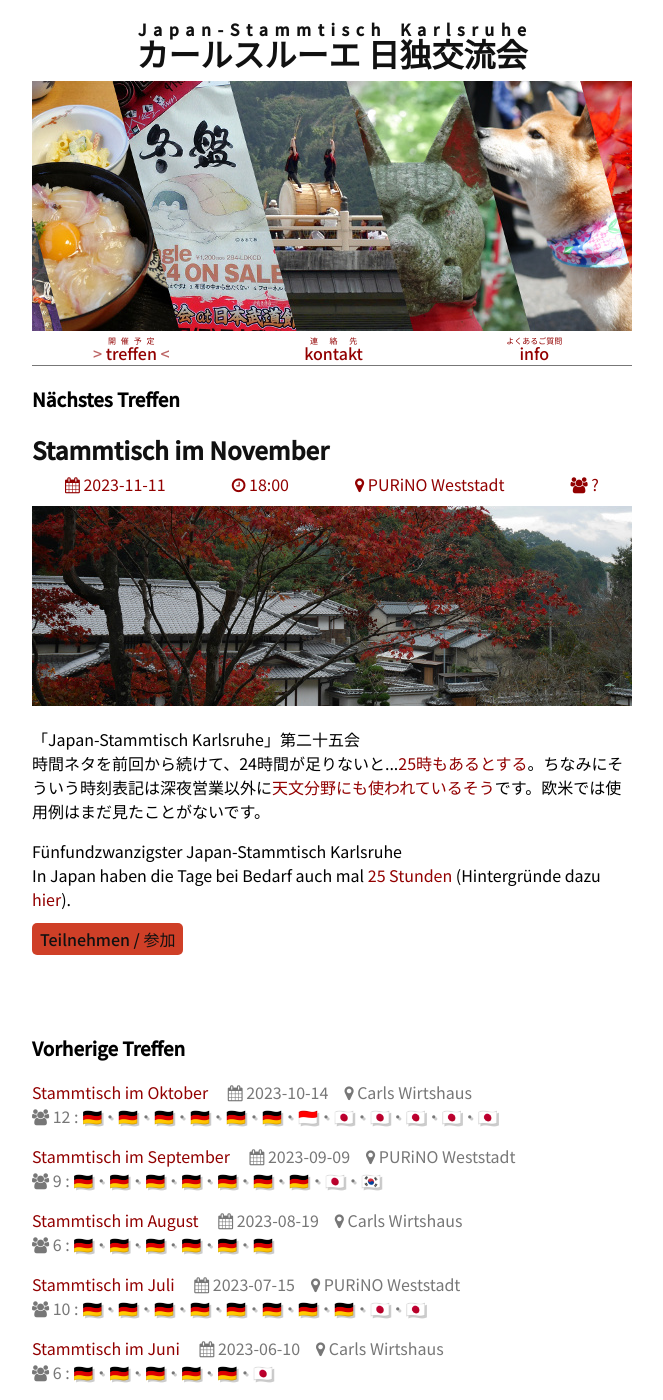
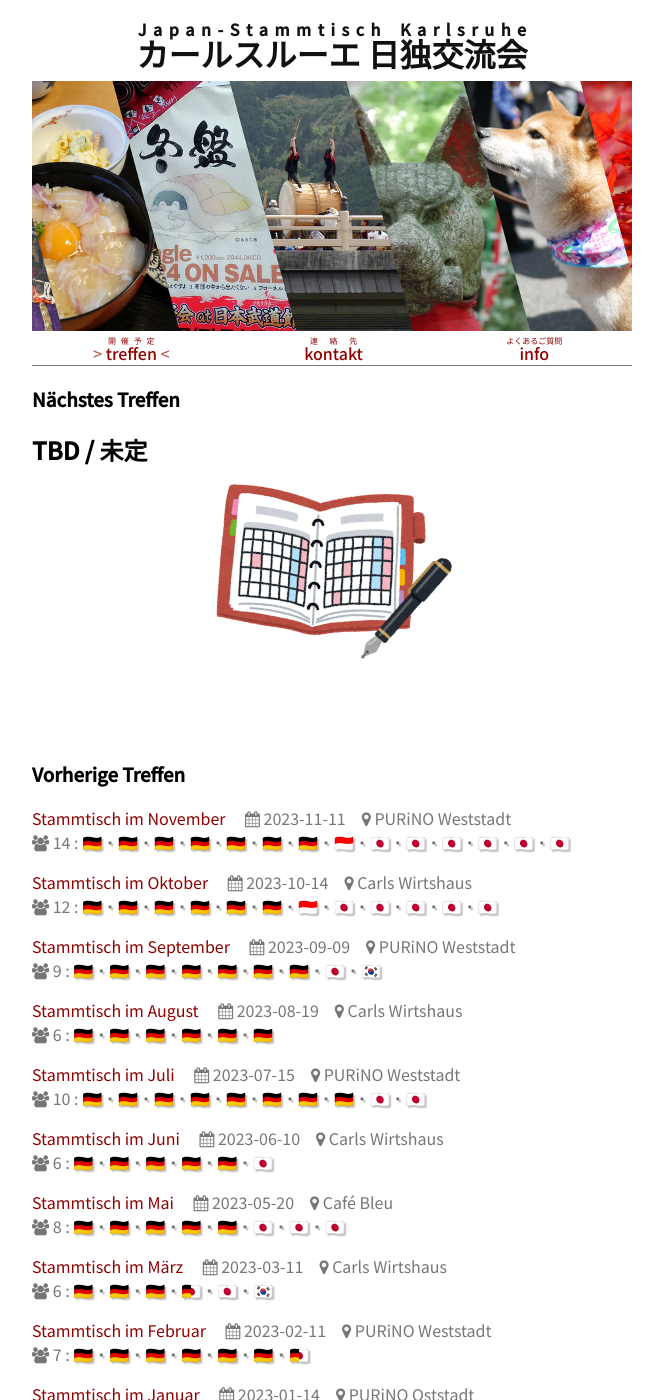
Before and after one commit to tcsch/japanstammtisch.github.io, a Jekyll site: the page built from treffen.md, in a window 1280 px wide and 1400 px high. Shown: the whole window, without its empty margins (308-971 px from the left). Built offline with Jekyll 4.4.1, drawn with Linux system fonts in a browser that asks for light colours; our own code applies the rules of GitHub Pages for plain Markdown files.

Commit message:
update most recent post. add 未定 post placeholder

```diff
--- a/_posts/2023-11-11-nov.md
+++ b/_posts/2023-11-11-nov.md
@@ -3,8 +3,8 @@ layout: post
 title: "Stammtisch im November"
 time: "18:00"
 place: '<a href="https://goo.gl/maps/iu3aNQ7F7r6jUfuo9">PURiNO Weststadt</a>'
-people: "?"
-compo: []
+people: "14"
+compo: ["🇩🇪", "🇩🇪", "🇩🇪", "🇩🇪", "🇩🇪", "🇩🇪", "🇩🇪", "🇮🇩", "🇯🇵", "🇯🇵", "🇯🇵", "🇯🇵", "🇯🇵", "🇯🇵"]
 img: "nov.jpg"
 ---
 
```
Also changed, not shown: _posts/9999-12-31-dec.md (added, +31 -0 lines).
